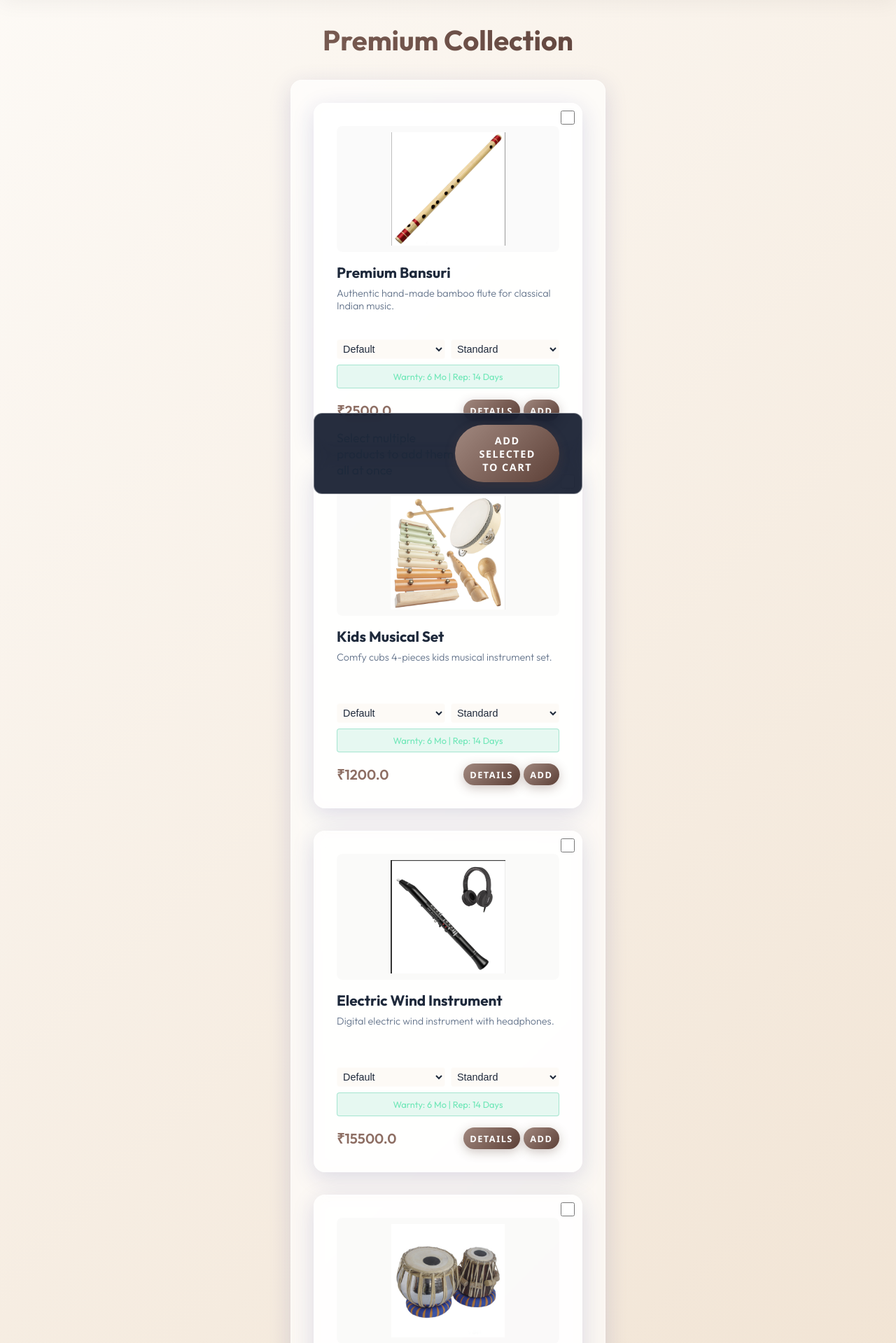
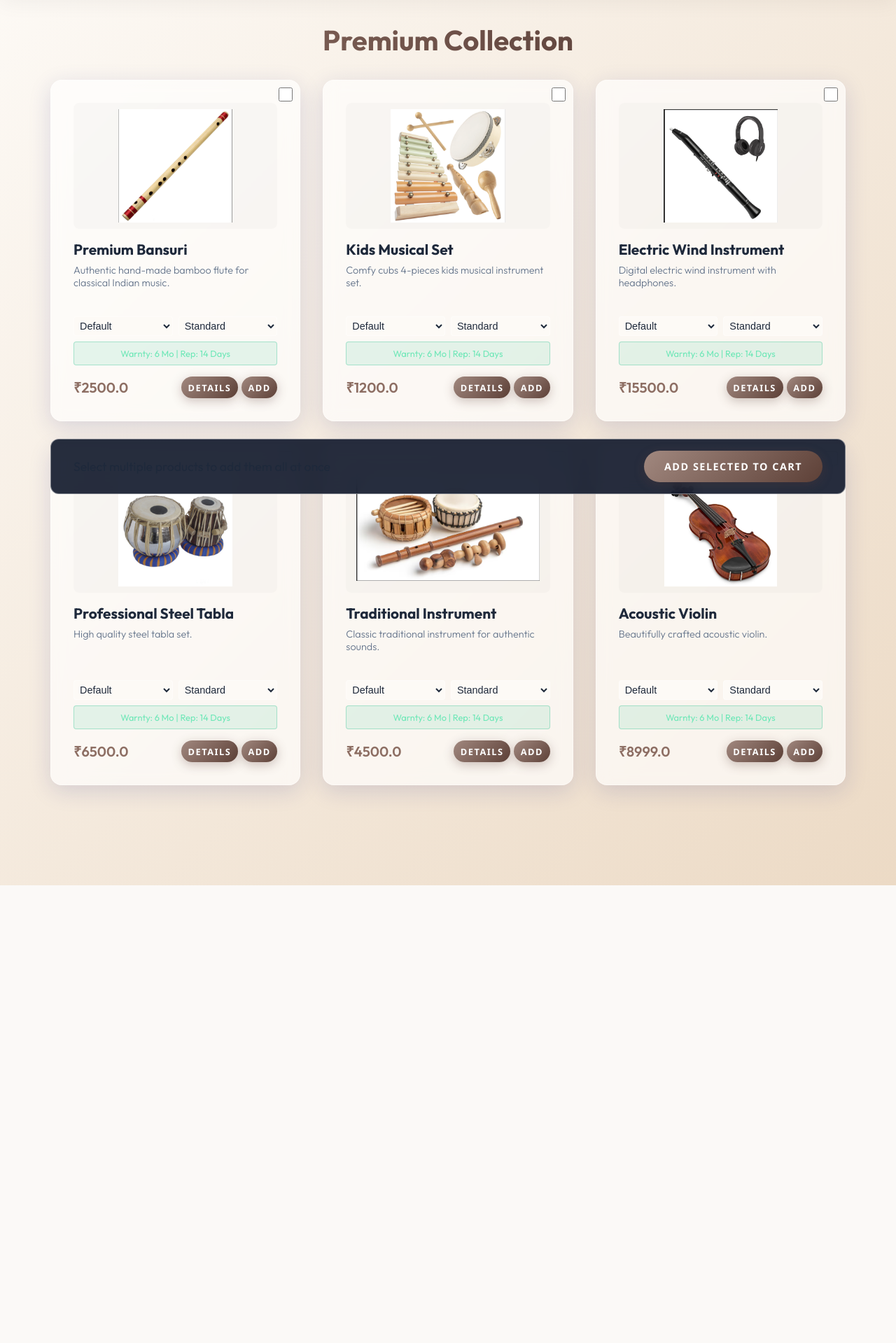
Before and after one commit to RathodKarina/Ambica_store, a Flask app: page /products in a window 1280 px wide. Shown: the part 74-1993 px from the top of the page at 70% size. After the commit the page ends 1339 px from the top, so only its background shows below. Run offline with Flask 3, Linux system fonts and the light colour scheme.

Commit message:
fix(ui): remove global form css styling bleeding into catalog grid that forced 1-column layout

```diff
--- a/templates/products.html
+++ b/templates/products.html
@@ -3,7 +3,7 @@
 
 <h2>Premium Collection</h2>
 
-<form action="/bulk_add_to_cart" method="POST" id="bulkCartForm">
+<form action="/bulk_add_to_cart" method="POST" id="bulkCartForm" style="max-width: 100%; display: block; padding: 0; background: transparent; border: none; box-shadow: none; margin: 0; backdrop-filter: none;">
     <div class="products-grid">
         {% for p in products %}
         <div class="product" style="display: flex; flex-direction: column; justify-content: space-between; position: relative;">
```
